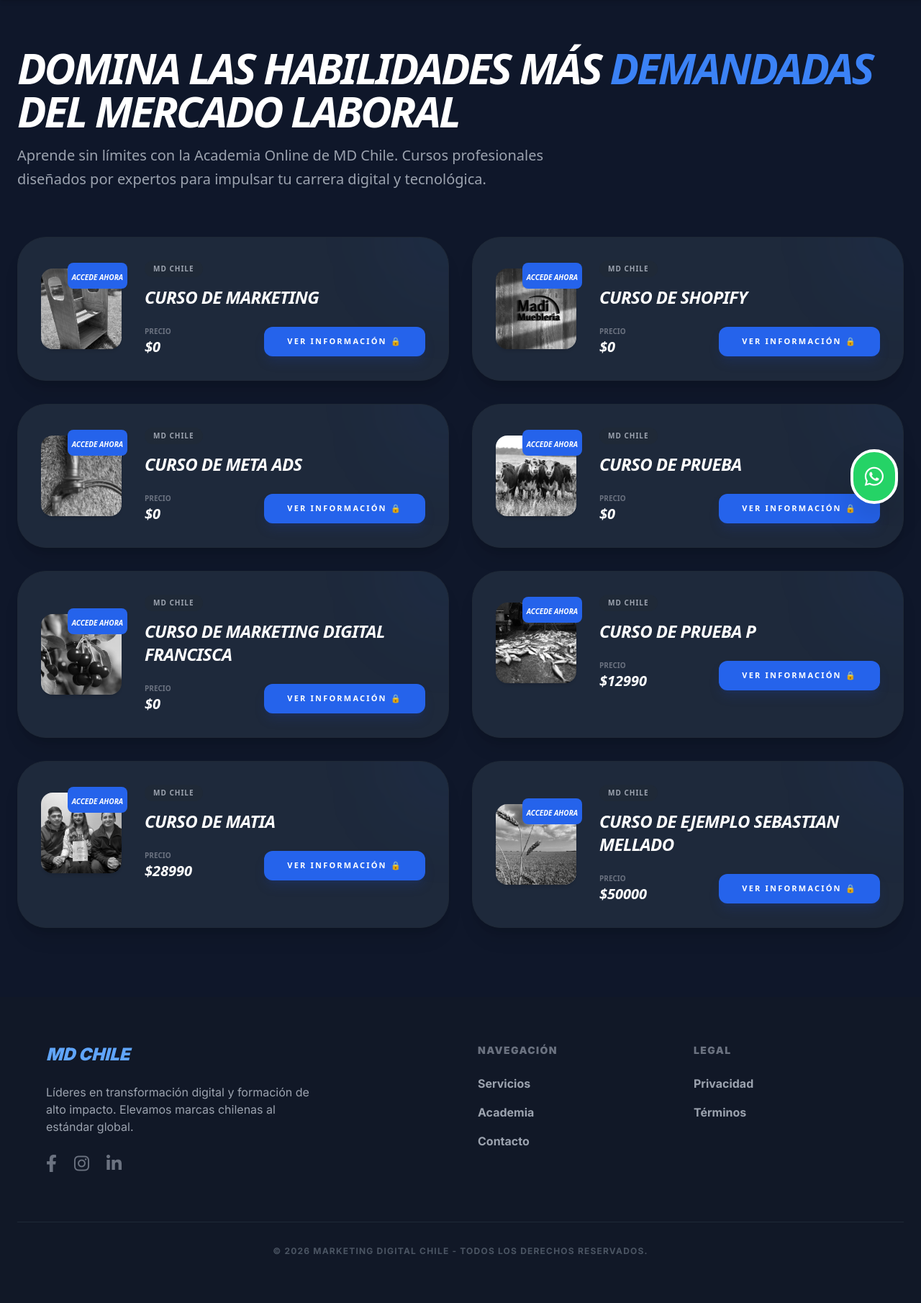
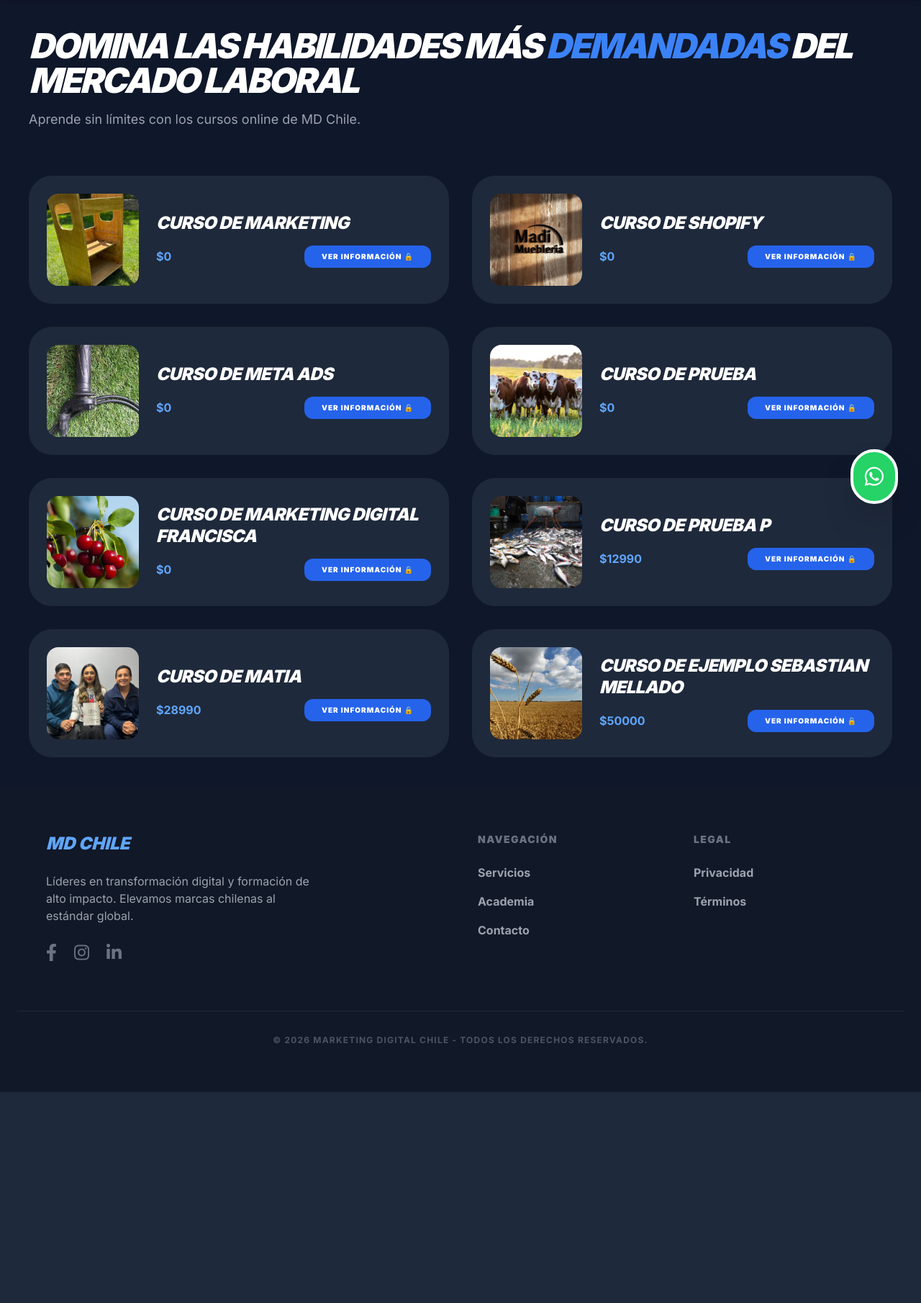
Before and after one commit to VikingoPkk/marketing-digital-chile, a Django app: page /academia/ in a window 1280 px wide. Shown: the part 68-1878 px from the top of the page at 72% size. After the commit the page ends 1585 px from the top, so only its background shows below. Run offline with Django 5.2, Linux system fonts and the light colour scheme; data comes from the database, SQL or seed files in the repository; both versions use the stored data as it was after the commit; some libraries are stand-ins or nearby versions.

Commit message:
Release v2.0: Sistema de Academia Pública, Landings de Venta y Testimonios Dinámicos

```diff
--- a/agency/models.py
+++ b/agency/models.py
@@ -178,3 +178,5 @@ class Comment(models.Model):
 
     def __str__(self):
         return f"Comentario de {self.user.username} en {self.post.title}"
+
+    image = models.ImageField(upload_to='testimonials/', null=True, blank=True)
--- a/courses/views_public.py
+++ b/courses/views_public.py
@@ -21,7 +21,7 @@ def curso_detalle_publico(request, slug):
 def curso_detalle_publico(request, slug):
     course = get_object_or_404(Course, slug=slug)
     # Traemos testimonios (puedes filtrarlos por curso si luego añades ese campo)
-    testimonios = UserTestimonial.objects.filter(is_active=True)[:4]
+    testimonios = UserTestimonial.objects.filter(is_approved=True)[:4]
 
     return render(request, 'courses/curso_detalle_publico.html', {
         'course': course,
--- a/templates/courses/academia_publica.html
+++ b/templates/courses/academia_publica.html
@@ -1,67 +1,39 @@
 {% extends 'base.html' %}
 {% block content %}
-<div class="min-h-screen bg-[#0f172a] text-white font-sans">
-
-    <div class="max-w-7xl mx-auto px-6 py-16 text-center md:text-left">
-        <h1 class="text-4xl md:text-6xl font-black mb-4 italic uppercase tracking-tighter leading-none">
+<div class="min-h-screen bg-[#0f172a] text-white p-10">
+    <div class="max-w-7xl mx-auto mb-16">
+        <h1 class="text-5xl font-black mb-4 italic uppercase tracking-tighter">
             Domina las habilidades más <span class="text-blue-500">demandadas</span> del mercado laboral
         </h1>
-        <p class="text-xl text-gray-400 max-w-3xl leading-relaxed">
-            Aprende sin límites con la Academia Online de MD Chile. Cursos profesionales diseñados por expertos para impulsar tu carrera digital y tecnológica.
-        </p>
+        <p class="text-gray-400 text-lg">Aprende sin límites con los cursos online de MD Chile.</p>
     </div>
 
-    <div class="max-w-7xl mx-auto px-6 pb-24">
-        <div class="grid grid-cols-1 md:grid-cols-2 lg:grid-cols-2 gap-8">
+    <div class="max-w-7xl mx-auto grid grid-cols-1 md:grid-cols-2 gap-8">
         {% for curso in cursos %}
-            <div class="group bg-[#1e293b] rounded-[2.5rem] p-8 border border-gray-800 hover:border-blue-500/50 transition-all duration-300 shadow-xl overflow-hidden relative">
-
-                <div class="absolute -top-16 -right-16 w-32 h-32 bg-blue-600/10 rounded-full blur-3xl group-hover:bg-blue-600/20 transition-all"></div>
-
-                <div class="flex flex-col md:flex-row items-center gap-8 relative z-10">
-                    <div class="w-28 h-28 flex-shrink-0 relative">
+        <div class="bg-[#1e293b] rounded-[2rem] p-6 border border-gray-800 hover:border-blue-500 transition-all group overflow-hidden relative">
+            <div class="flex items-center gap-6">
+                <div class="w-32 h-32 flex-shrink-0 relative overflow-hidden rounded-2xl">
                     {% if curso.image %}
-                            <img src="{{ curso.image.url }}" alt="{{ curso.title }}"
-                                 class="w-full h-full object-cover rounded-2xl filter grayscale group-hover:grayscale-0 transition-all duration-500 shadow-md">
+                        <img src="{{ curso.image.url }}" class="w-full h-full object-cover transition-transform duration-500 group-hover:scale-110">
                     {% else %}
-                            <div class="w-full h-full bg-gray-700 rounded-2xl flex items-center justify-center border-2 border-dashed border-gray-600">
-                                <span class="text-4xl">🎓</span>
-                            </div>
+                        <div class="w-full h-full bg-gray-800 flex items-center justify-center">🎓</div>
                     {% endif %}
-                        <div class="absolute -top-2 -right-2 bg-blue-600 p-1.5 rounded-lg">
-                            <span class="text-[10px] font-black uppercase italic text-white">Accede ahora</span>
-                        </div>
                 </div>
 
-                    <div class="flex-1 text-center md:text-left">
-                        <div class="flex gap-2 mb-3 justify-center md:justify-start">
-                            <span class="text-[10px] bg-gray-800 text-gray-400 px-3 py-1 rounded-full font-black uppercase tracking-widest">MD CHILE</span>
-                        </div>
-
-                        <h3 class="text-2xl font-black text-white mb-6 uppercase italic tracking-tight group-hover:text-blue-400 transition-colors">
+                <div class="flex-1">
+                    <h3 class="text-2xl font-black mb-4 uppercase italic tracking-tight leading-tight">
                         {{ curso.title }}
                     </h3>
-
-                        <div class="flex items-center justify-between mt-auto gap-4">
-                            <div>
-                                <span class="block text-[10px] text-gray-500 uppercase font-black">Precio</span>
-                                <span class="text-xl font-black italic text-white">${{ curso.price|stringformat:"d" }}</span>
-                            </div>
-                            <a href="{% url 'public_course_detail' curso.slug %}"
-                               class="bg-blue-600 hover:bg-white hover:text-blue-900 text-white px-8 py-3 rounded-xl text-[11px] font-black uppercase tracking-[0.2em] transition-all transform group-hover:scale-105 active:scale-95 shadow-lg shadow-blue-900/30">
+                    <div class="flex items-center justify-between">
+                        <span class="text-blue-400 font-bold">${{ curso.price }}</span>
+                        <a href="{% url 'public_course_detail' curso.slug %}" class="bg-blue-600 hover:bg-white hover:text-blue-900 text-white px-6 py-2 rounded-xl text-[10px] font-black uppercase tracking-widest transition-all">
                             Ver Información 🔒
                         </a>
                     </div>
                 </div>
             </div>
         </div>
-            {% empty %}
-            <div class="col-span-full text-center py-24 bg-gray-900/50 rounded-3xl border-2 border-dashed border-gray-800">
-                <p class="text-6xl mb-4">💡</p>
-                <p class="text-gray-500 font-bold uppercase tracking-widest">Próximamente más cursos en el holding MD Chile...</p>
-            </div>
         {% endfor %}
     </div>
 </div>
-</div>
 {% endblock %}
```
Also changed, not shown: templates/courses/curso_detalle_publico.html (+38 -19 lines), db.sqlite3. Lines whose indentation alone changed are shown as unchanged.
